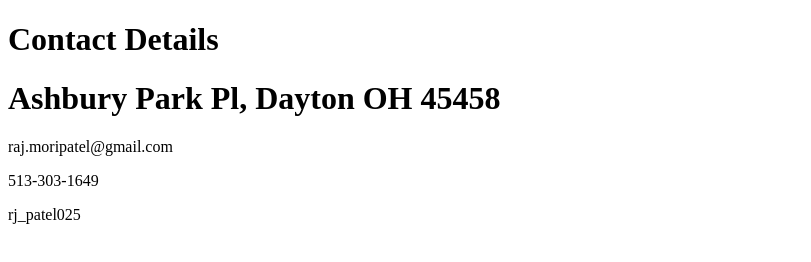
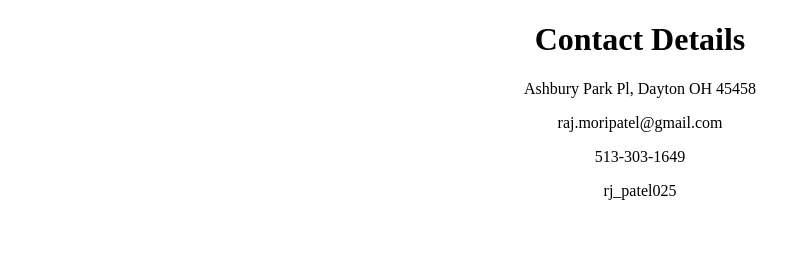
Before and after one commit to RaJbPatell/R_J, a plain HTML site: page contact-me.html in a window 1280 px wide. Shown: the whole page, without its empty margins (0-811 px from the left). Drawn offline with Linux system fonts and the light colour scheme.

Commit message:
Update contact-me.html

```diff
--- a/contact-me.html
+++ b/contact-me.html
@@ -4,11 +4,11 @@
     <meta charset="utf-8">
     <title>Contact me:</title>
   </head>
-  <body>
+  <body><center>
      <h1>Contact Details</h1>
-    <h1>Ashbury Park Pl, Dayton OH 45458</h1>
+    <p>Ashbury Park Pl, Dayton OH 45458</p>
 <p>raj.moripatel@gmail.com</p>
 <p>513-303-1649</p>
-    <p>rj_patel025</p>
+    <p>rj_patel025</p></center>
   </body>
 </html>
```
